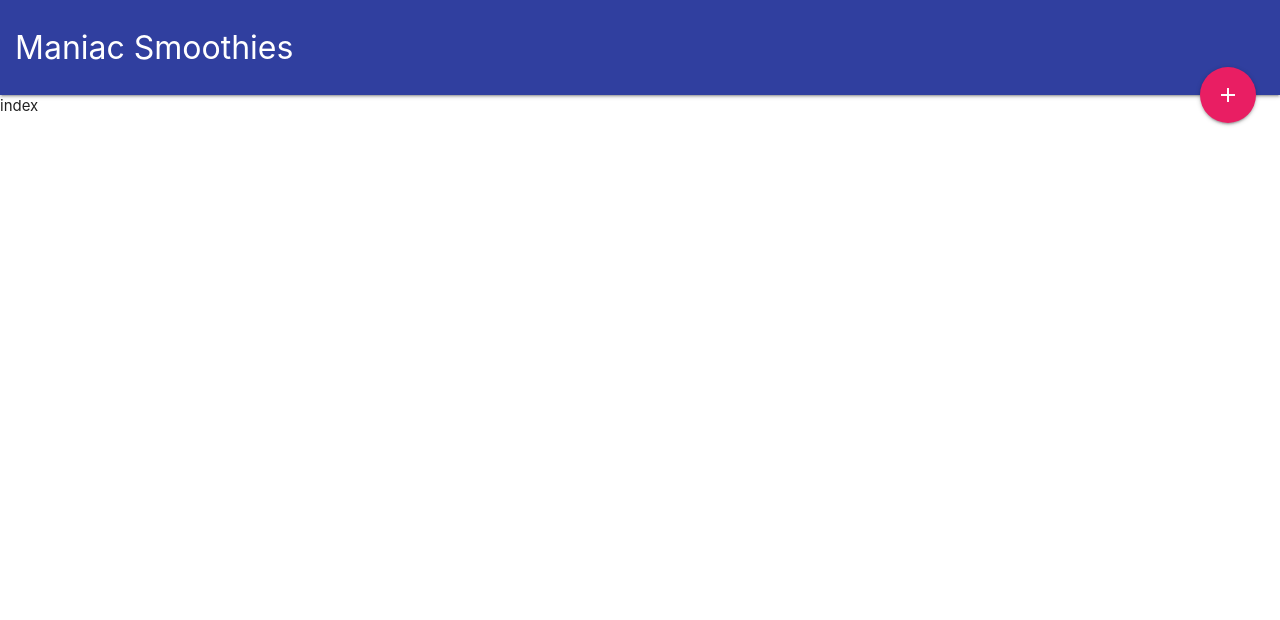
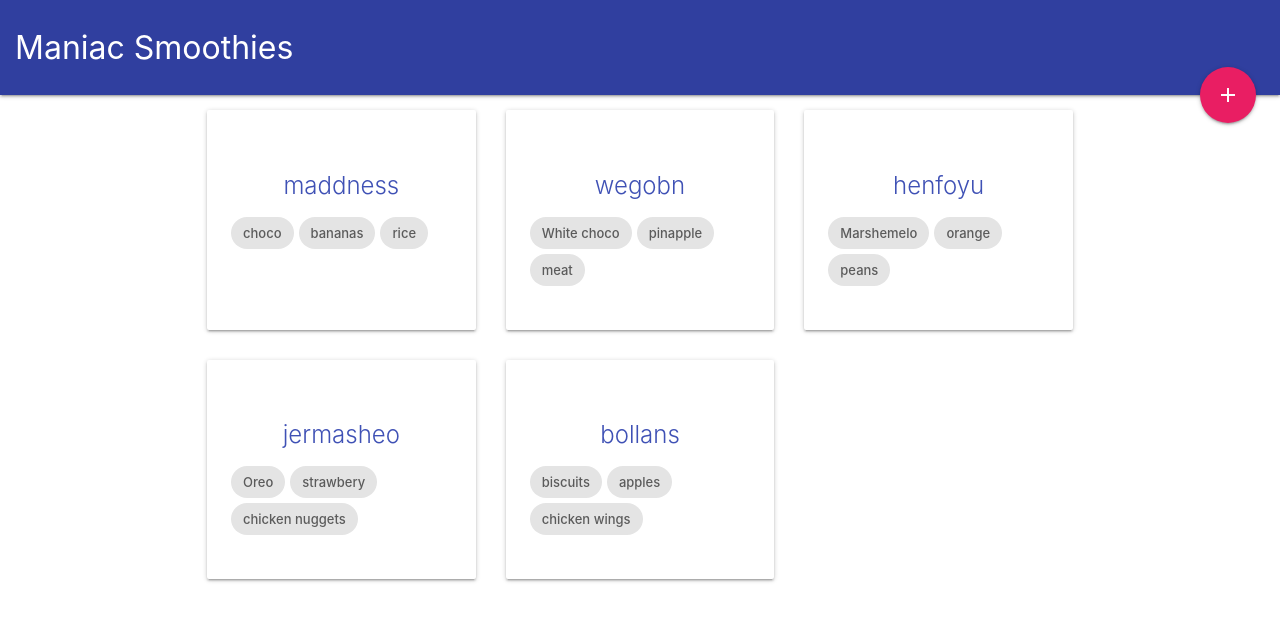
Before and after one commit to AmrMonier/mainiac-smoothies, a Vue app: page / in a window 1280 px wide. Shown: the top 620 px of the page. Built offline with nearby package versions, Linux system fonts and the light colour scheme.

Commit message:
Initiated the template of the Index Component

```diff
--- a/src/components/Index.vue
+++ b/src/components/Index.vue
@@ -1,6 +1,15 @@
 <template>
-  <div>
-    index
+  <div id="index" class="index container">
+    <div class="card" v-for="(smoothie, index) in smoothies" :key="index">
+      <div class="card-content">
+        <h2 class="card-title indigo-text">{{smoothie.name}}</h2>
+        <ul class="ingredients">
+          <li v-for="(ingredient,index) in smoothie.ingredients" :key="index">
+            <span class="chip">{{ ingredient }}</span>
+          </li>
+        </ul>
+      </div>
+    </div>
   </div>
 </template>
 
@@ -9,12 +18,30 @@ export default {
     name: 'Index',
     data(){
         return {
-
+          smoothies:[
+            {name: 'maddness', slug: 'maddness', ingredients:['choco', 'bananas', 'rice'], id:1},
+            {name: 'wegobn', slug: 'wegobn', ingredients:['White choco', 'pinapple', 'meat'], id:2},
+            {name: 'henfoyu', slug: 'henfoyu', ingredients:['Marshemelo', 'orange', 'peans'], id:3},
+            {name: 'jermasheo', slug: 'jermasheo', ingredients:['Oreo', 'strawbery', 'chicken nuggets'], id:4},
+            {name: 'bollans', slug: 'bollans', ingredients:['biscuits', 'apples', 'chicken wings'], id:5},
+          ]
         }
     }
 }
 </script>
 
 <style scoped>
-
+  .index{
+    display: grid;
+    grid-template-columns: 1fr 1fr 1fr;
+  }
+  .card{
+    margin: 1em;
+  }
+  .card-title{
+    text-align: center
+  }
+  .ingredients li{
+    display: inline-block;
+  }
 </style>
```
